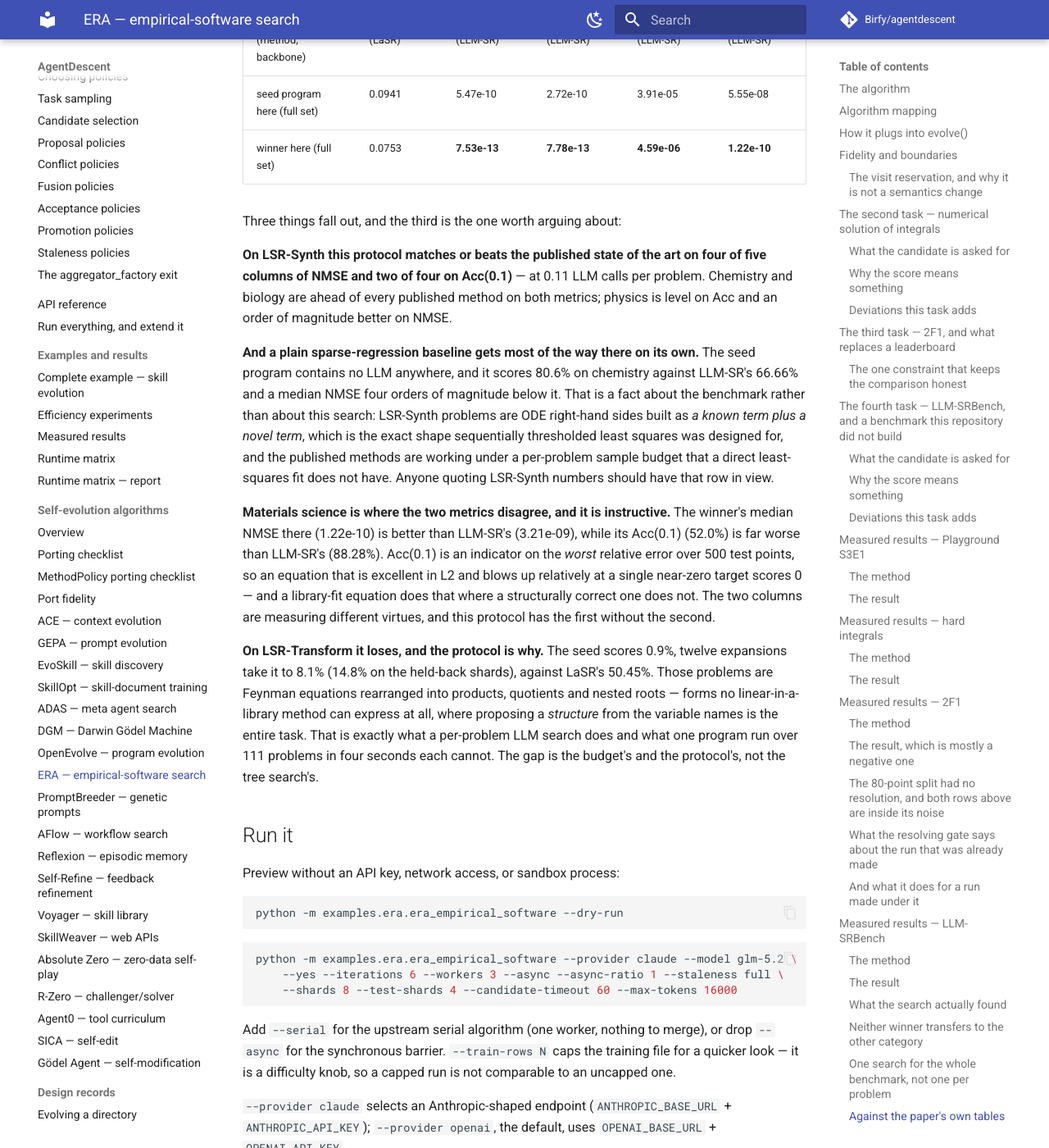
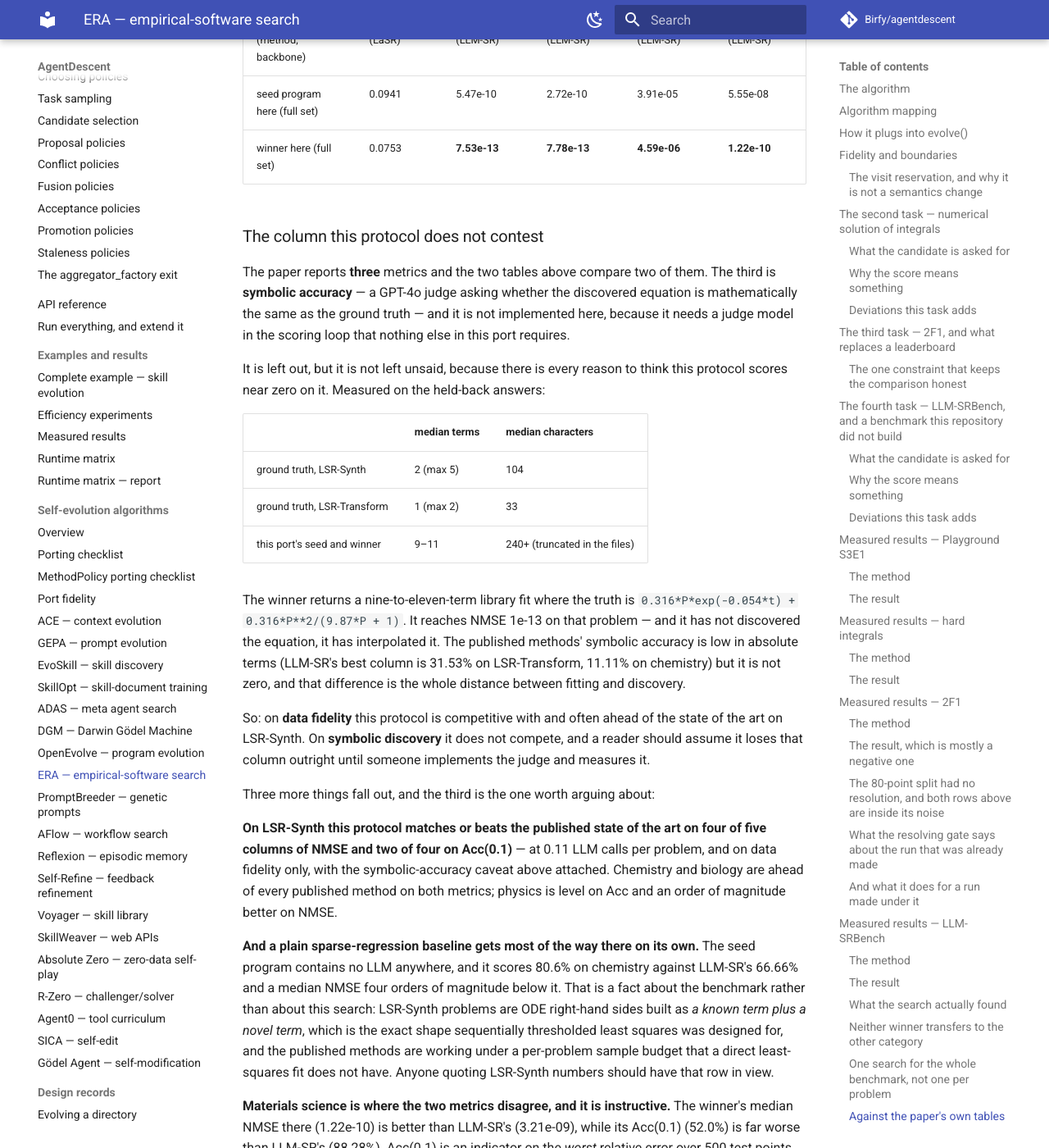
Before and after one commit to Birfy/agentdescent, an MkDocs documentation site: the page built from docs/algo-era.md, in a window 1280 px wide and 1400 px high, scrolled down 26242 px. Shown: the whole window at 82% size. Built offline with MkDocs 1.6.1 and Material for MkDocs 9.7.7, drawn with Linux system fonts in a browser that asks for light colours; comment, search, counter and statistics services are not loaded.

Commit message:
ERA/LLM-SRBench: say which column this protocol loses
The comparison shipped two of the paper's three metrics and did not say so. The
third is symbolic accuracy -- a judge model asking whether the discovered
equation is mathematically the ground truth -- and it is not implemented here,
because it would put a judge in the scoring loop that nothing else in this port
needs.

Leaving it out is defensible; leaving it unsaid is not, because there is every
reason to think this protocol scores near zero on it. Measured on the held-back
answers: the ground truths are 2 terms and 104 characters on LSR-Synth and 1
term and 33 characters on LSR-Transform, while both the seed and the winner
return 9 to 11 term library fits. The winner hits NMSE 1e-13 on a problem whose
truth is two terms -- it interpolated the equation, it did not discover it. The
published methods' symbolic accuracy is low in absolute terms and it is not
zero, and that gap is the whole distance between fitting and discovery.

So the claim is now scoped: competitive-to-ahead on data fidelity for LSR-Synth,
not competing on symbolic discovery, and a reader should assume the column is
lost until someone implements the judge and measures it.

Co-Authored-By: Claude Opus 5 <noreply@anthropic.com>
Claude-Session: https://claude.ai/code/session_01BaxvpBM1iL4CsMNnG8ASBX

```diff
--- a/docs/algo-era.md
+++ b/docs/algo-era.md
@@ -1049,11 +1049,41 @@ so either aggregation can be recomputed):
 | seed program here (full set) | 0.0941 | 5.47e-10 | 2.72e-10 | 3.91e-05 | 5.55e-08 |
 | winner here (full set) | 0.0753 | **7.53e-13** | **7.78e-13** | **4.59e-06** | **1.22e-10** |
 
-Three things fall out, and the third is the one worth arguing about:
+### The column this protocol does not contest
+
+The paper reports **three** metrics and the two tables above compare two of them.
+The third is **symbolic accuracy** — a GPT-4o judge asking whether the discovered
+equation is mathematically the same as the ground truth — and it is not
+implemented here, because it needs a judge model in the scoring loop that
+nothing else in this port requires.
+
+It is left out, but it is not left unsaid, because there is every reason to
+think this protocol scores near zero on it. Measured on the held-back answers:
+
+| | median terms | median characters |
+|---|---|---|
+| ground truth, LSR-Synth | 2 (max 5) | 104 |
+| ground truth, LSR-Transform | 1 (max 2) | 33 |
+| this port's seed and winner | 9–11 | 240+ (truncated in the files) |
+
+The winner returns a nine-to-eleven-term library fit where the truth is
+`0.316*P*exp(-0.054*t) + 0.316*P**2/(9.87*P + 1)`. It reaches NMSE 1e-13 on that
+problem — and it has not discovered the equation, it has interpolated it. The
+published methods' symbolic accuracy is low in absolute terms (LLM-SR's best
+column is 31.53% on LSR-Transform, 11.11% on chemistry) but it is not zero, and
+that difference is the whole distance between fitting and discovery.
+
+So: on **data fidelity** this protocol is competitive with and often ahead of the
+state of the art on LSR-Synth. On **symbolic discovery** it does not compete, and
+a reader should assume it loses that column outright until someone implements the
+judge and measures it.
+
+Three more things fall out, and the third is the one worth arguing about:
 
 **On LSR-Synth this protocol matches or beats the published state of the art on
 four of five columns of NMSE and two of four on Acc(0.1)** — at 0.11 LLM calls
-per problem. Chemistry and biology are ahead of every published method on both
+per problem, and on data fidelity only, with the symbolic-accuracy caveat above
+attached. Chemistry and biology are ahead of every published method on both
 metrics; physics is level on Acc and an order of magnitude better on NMSE.
 
 **And a plain sparse-regression baseline gets most of the way there on its own.**
```
Also changed, not shown: CHANGELOG.md (+6 -0 lines).
